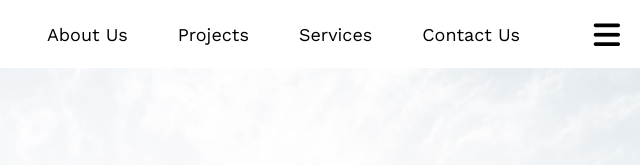
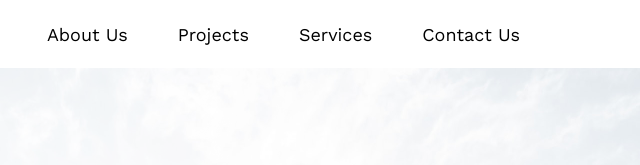
Before and after one commit to budhaditya-itobuz/box-page, a plain HTML site: page index.html in a window 1280 px wide. Shown: the top 165 px of the page, 640-1280 px from the left. Drawn offline with nearby package versions, Linux system fonts and the light colour scheme.

Commit message:
Hamburger corrected

```diff
--- a/index.html
+++ b/index.html
@@ -16,6 +16,7 @@
 
 <body>
     <nav>
+
         <div class="logo">
             <div>
                 <img class="logo-img pointer" src="./images/nav/logo.png" alt="Logo">
@@ -24,7 +25,7 @@
                     <span id="box-logo">Box</span>
                 </div>
             </div >
-            <i class="fa-solid fa-bars ham"></i>
+            <i class="fa-solid fa-bars hamburger"></i>
         </div>
         <div class="menu">
             <a target="_blank" href="" class="menu-items">Home</a>
--- a/style.css
+++ b/style.css
@@ -24,7 +24,7 @@ nav {
   top: 0px;
 }
 
-.ham{
+.hamburger{
   position: absolute;
   font-size: 30px;
   top:20px;
@@ -767,8 +767,8 @@ nav {
     margin: 5px;
   }
 
-  .ham{
-    display: none;
+  .hamburger{
+    display: none !important;
   }
 
   .mission h1 {
```
